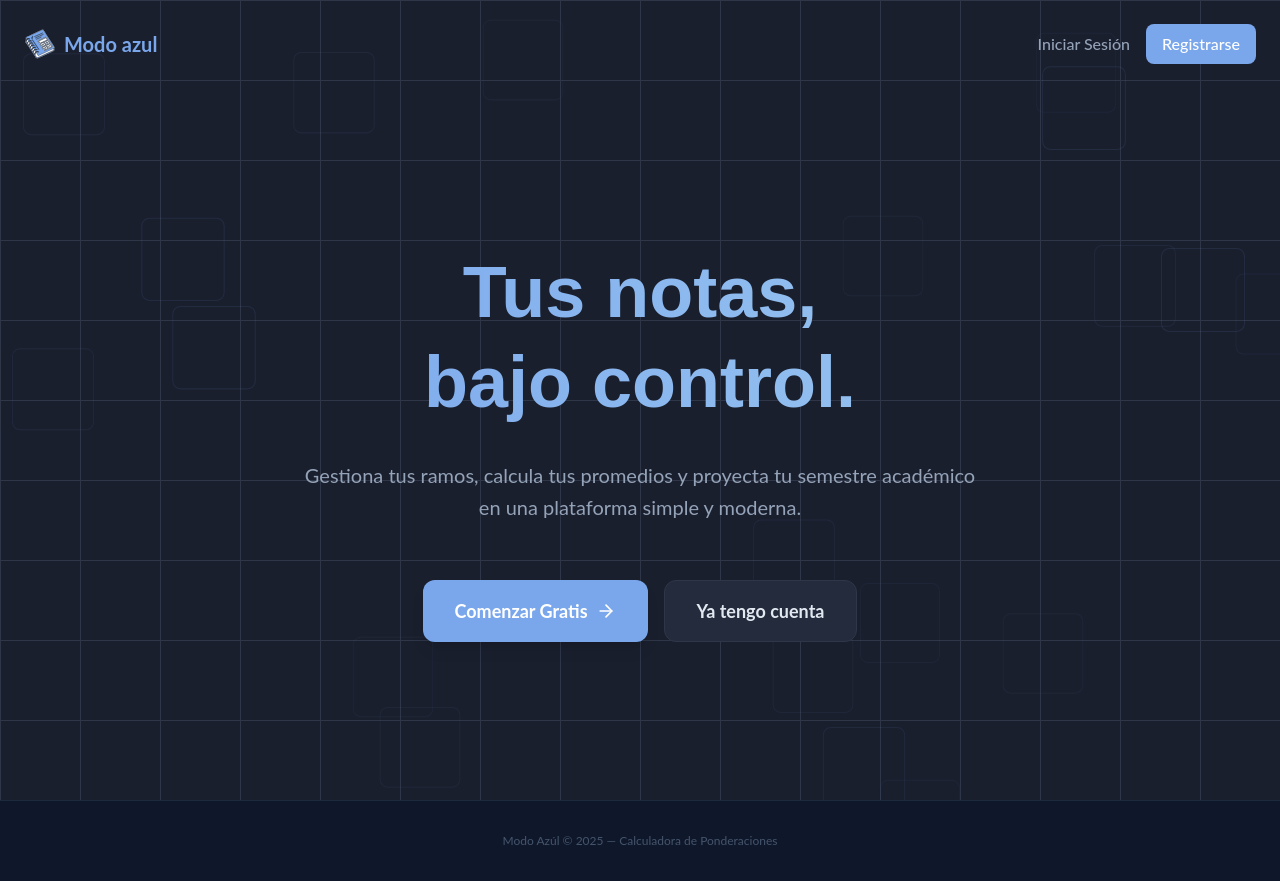
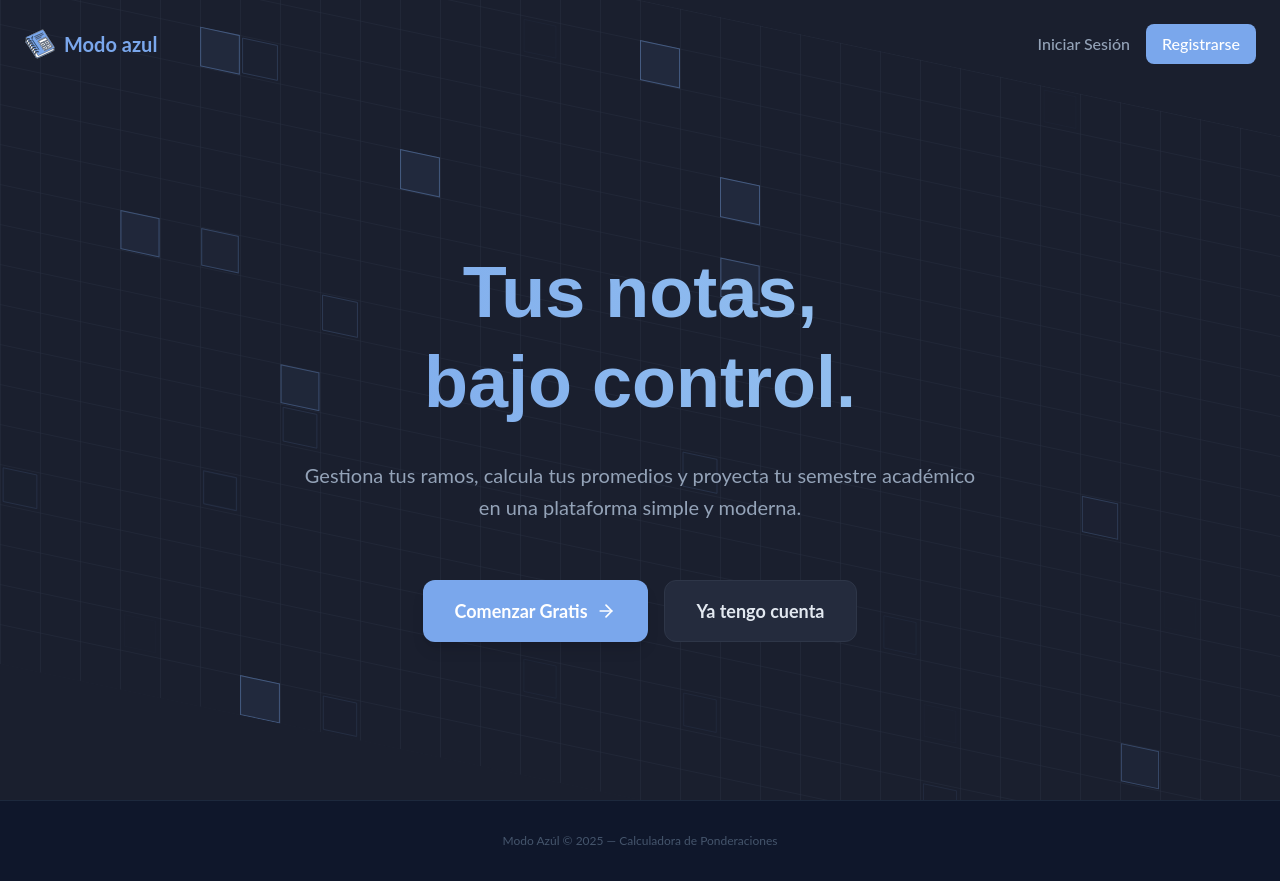
Before and after one commit to 1Bnja/PonderacionesPersonales, a React (Vite) app: page / in a window 1280 px wide. Built offline with nearby package versions, Linux system fonts and the light colour scheme; no server answers.

Commit message:
cambio diseño fondo landing

```diff
--- /dev/null
+++ b/src/components/AnimatedGridPattern.jsx
@@ -0,0 +1,81 @@
+import { motion } from 'framer-motion'
+import { useEffect, useState } from 'react'
+
+export default function AnimatedGridPattern() {
+  const [squares, setSquares] = useState([])
+
+  // Generar cuadros aleatorios que se iluminarán
+  useEffect(() => {
+    const generateSquares = () => {
+      const newSquares = []
+      const numSquares = 50 // Número de cuadros que se animarán
+
+      for (let i = 0; i < numSquares; i++) {
+        newSquares.push({
+          id: i,
+          x: Math.floor(Math.random() * 30), // Columna aleatoria (0-29)
+          y: Math.floor(Math.random() * 30), // Fila aleatoria (0-29)
+          delay: Math.random() * 3, // Delay aleatorio entre 0-3s
+          duration: 2 + Math.random() * 2, // Duración entre 2-4s
+        })
+      }
+
+      setSquares(newSquares)
+    }
+
+    generateSquares()
+  }, [])
+
+  return (
+    <div className="absolute inset-0 overflow-hidden pointer-events-none skew-y-12 opacity-70">
+      {/* Grid SVG de fondo */}
+      <svg
+        className="absolute inset-0 w-full h-full"
+        xmlns="http://www.w3.org/2000/svg"
+      >
+        <defs>
+          <pattern
+            id="grid-pattern"
+            width="40"
+            height="40"
+            patternUnits="userSpaceOnUse"
+          >
+            <path
+              d="M 40 0 L 0 0 0 40"
+              fill="none"
+              stroke="#2E3648"
+              strokeWidth="1"
+            />
+          </pattern>
+        </defs>
+        <rect width="100%" height="100%" fill="url(#grid-pattern)" />
+      </svg>
+
+      {/* Cuadros animados que se iluminan */}
+      <div className="absolute inset-0">
+        {squares.map((square) => (
+          <motion.div
+            key={square.id}
+            className="absolute w-10 h-10 border border-[#7AA7EC]"
+            style={{
+              left: `${square.x * 40}px`,
+              top: `${square.y * 40}px`,
+            }}
+            initial={{ opacity: 0, scale: 0.8 }}
+            animate={{
+              opacity: [0, 0.6, 0],
+              scale: [0.8, 1, 0.8],
+              backgroundColor: ['rgba(122, 167, 236, 0)', 'rgba(122, 167, 236, 0.2)', 'rgba(122, 167, 236, 0)'],
+            }}
+            transition={{
+              duration: square.duration,
+              delay: square.delay,
+              repeat: Infinity,
+              ease: "easeInOut",
+            }}
+          />
+        ))}
+      </div>
+    </div>
+  )
+}
--- a/src/pages/Landing.jsx
+++ b/src/pages/Landing.jsx
@@ -1,43 +1,14 @@
 import { Link } from 'react-router-dom'
 import { ArrowRight } from 'lucide-react'
 import { motion } from 'framer-motion'
+import AnimatedGridPattern from '../components/AnimatedGridPattern'
 
 export default function Landing() {
   return (
     <div className="min-h-screen bg-[#1A1F2E] text-[#E2E8F0] flex flex-col relative overflow-hidden">
 
       {/* Animated Grid Background */}
-      <div className="absolute inset-0 overflow-hidden pointer-events-none">
-        <div className="absolute inset-0" style={{
-          backgroundImage: `
-            linear-gradient(to right, #2E3648 1px, transparent 1px),
-            linear-gradient(to bottom, #2E3648 1px, transparent 1px)
-          `,
-          backgroundSize: '80px 80px'
-        }}>
-          {[...Array(20)].map((_, i) => (
-            <motion.div
-              key={i}
-              className="absolute w-20 h-20 border border-[#7AA7EC]/20 rounded-lg"
-              style={{
-                left: `${Math.random() * 100}%`,
-                top: `${Math.random() * 100}%`,
-              }}
-              animate={{
-                y: [0, -20, 0],
-                opacity: [0.2, 0.5, 0.2],
-                scale: [1, 1.05, 1],
-              }}
-              transition={{
-                duration: 3 + Math.random() * 2,
-                repeat: Infinity,
-                delay: Math.random() * 2,
-                ease: "easeInOut"
-              }}
-            />
-          ))}
-        </div>
-      </div>
+      <AnimatedGridPattern />
 
       {/* Navbar */}
       <nav className="container mx-auto px-6 py-6 flex justify-between items-center relative z-10">
```
